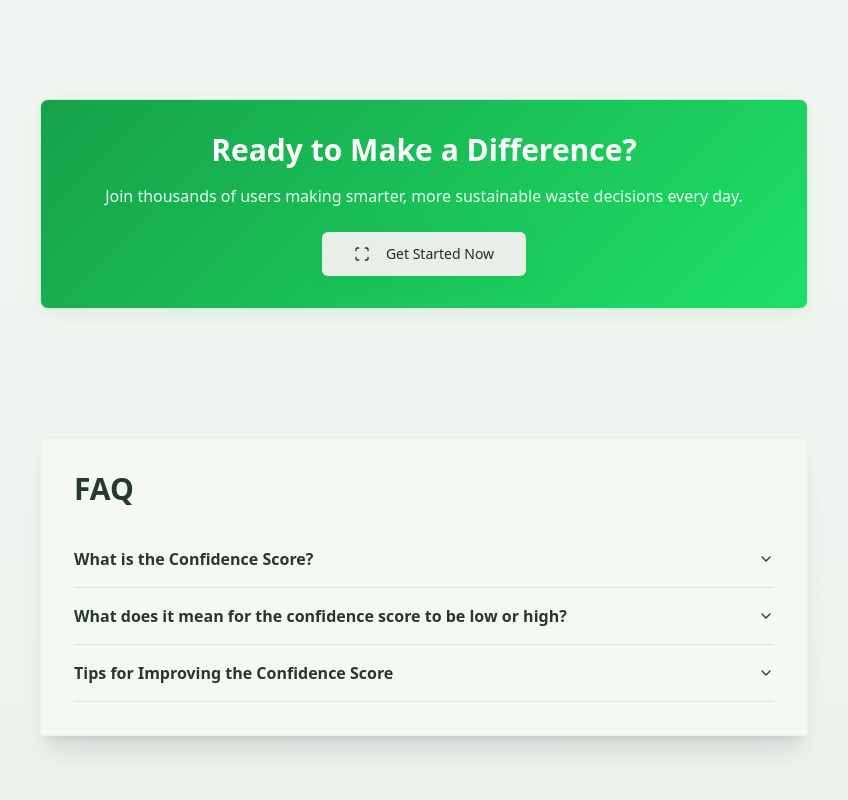
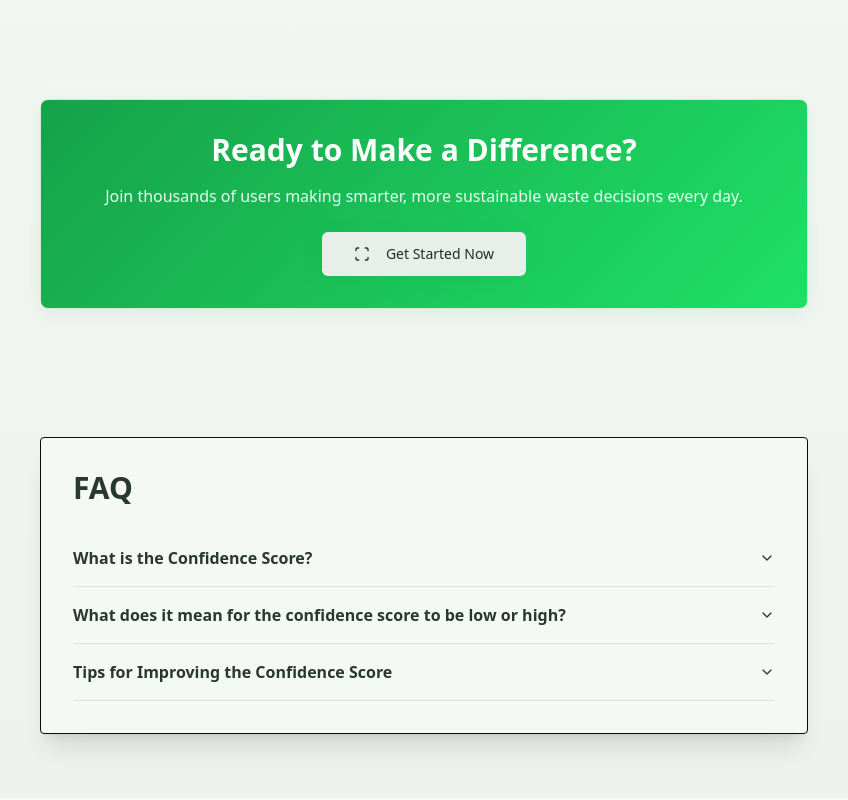
Before and after one commit to BunkerMinecraft/scan-sort-reuse-40, a React (Vite) app: page / in a window 1280 px wide. Shown: the part 832-1632 px from the top of the page, without its empty margins (216-1064 px from the left). Built offline with nearby package versions, Linux system fonts and the light colour scheme.

Commit message:
Visual edit in Lovable
Edited UI in Lovable

```diff
--- a/src/pages/Home.tsx
+++ b/src/pages/Home.tsx
@@ -91,7 +91,7 @@ const Home = () => {
 
       {/* FAQ Section */}
       <section className="container mx-auto px-4 py-16">
-        <Card className="max-w-3xl mx-auto p-8 rounded-sm shadow-xl opacity-95 border-2 border-muted">
+        <Card className="max-w-3xl mx-auto p-8 rounded-sm shadow-xl opacity-95 border-black border">
           <h2 className="text-3xl font-bold text-foreground mb-6">FAQ</h2>
           <Accordion type="single" collapsible className="w-full">
             <AccordionItem value="confidence-score">
```
